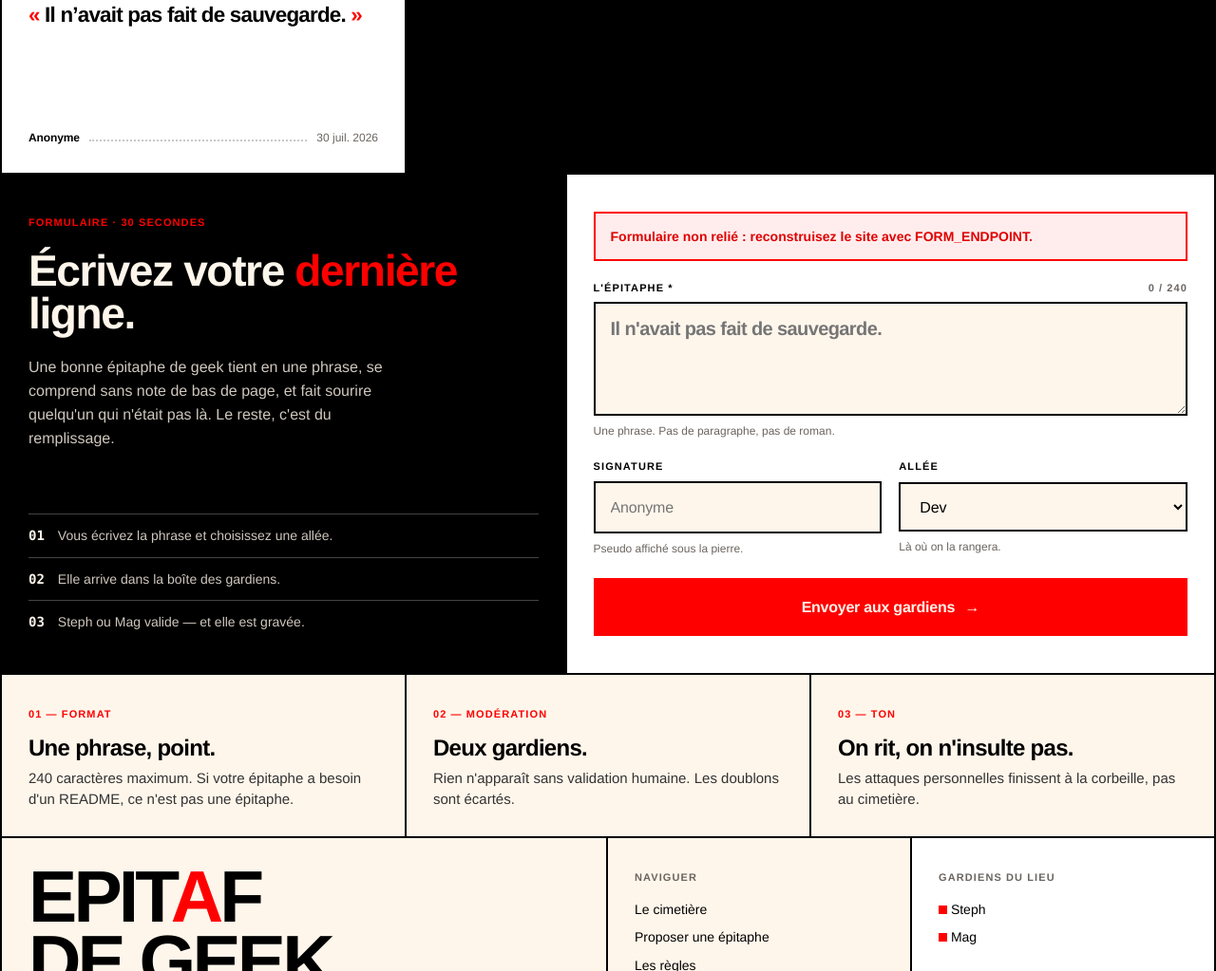
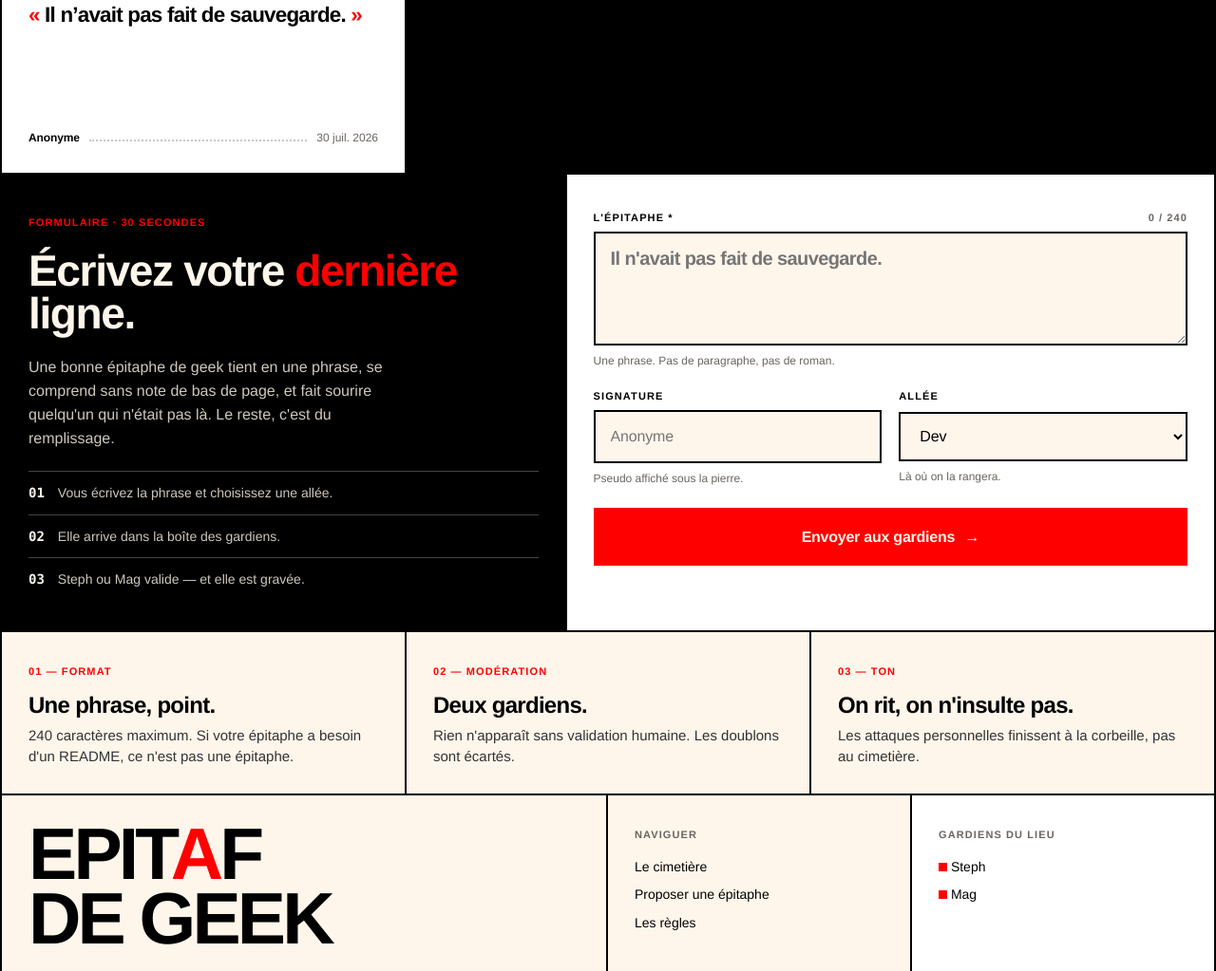
Before and after one commit to magalicontrino/epitafdegeek, a plain HTML site: page index.html in a window 1280 px wide. Shown: the part 2494-3517 px from the top of the page at 95% size. Drawn offline with Linux system fonts and the light colour scheme.

Commit message:
Publication du cimetière — 31/07/2026 01:01:44

```diff
--- a/index.html
+++ b/index.html
@@ -316,10 +316,8 @@
       </ol>
     </div>
 
-    <form class="form" id="submit-form" data-unconfigured="1" novalidate>
-      <div class="notice is-visible notice--err" style="display:block">
-          Formulaire non relié : reconstruisez le site avec FORM_ENDPOINT.
-        </div>
+    <form class="form" id="submit-form" action="https://formspree.io/f/mgogbkrp" method="POST" novalidate>
+
       <div class="notice" id="form-notice" role="status" aria-live="polite"></div>
 
       <div class="field">
```
Also changed, not shown: 1 other file.
